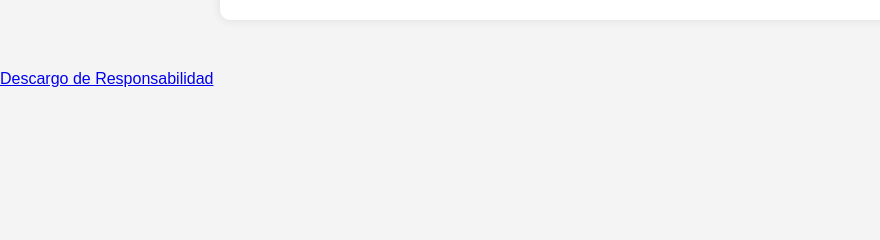
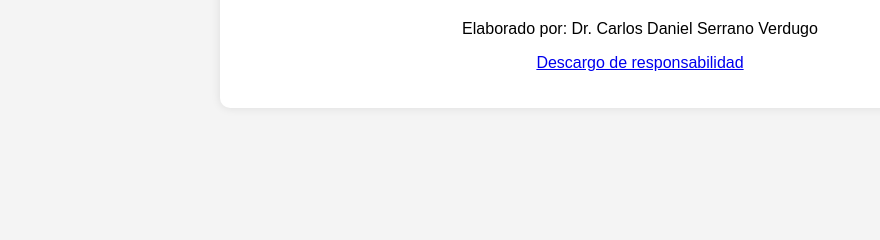
Before and after one commit to yosoyelquesoy/Espontaneos_UMF4, a Flask app: page /admin_dashboard in a window 1280 px wide. Shown: the part 502-742 px from the top of the page, without its empty margins (0-880 px from the left). Run offline with Flask 2, Linux system fonts and the light colour scheme; the visitor is signed in with stand-in values (Sample User, id 1).

Commit message:
Añadir descargo de responsabilidad en admin_dashboard

```diff
--- a/templates/admin_dashboard.html
+++ b/templates/admin_dashboard.html
@@ -128,6 +128,10 @@
         .terms-popup button, .disclaimer-popup button {
             background-color: #dc3545;
         }
+        .disclaimer {
+            text-align: center;
+            margin-top: 20px;
+        }
     </style>
 </head>
 <body>
@@ -188,6 +192,10 @@
             </tr>
             {% endfor %}
         </table>
+        <div class="disclaimer">
+            <p>Elaborado por: Dr. Carlos Daniel Serrano Verdugo</p>
+            <p><a href="javascript:void(0);" onclick="showDisclaimer()">Descargo de responsabilidad</a></p>
+        </div>
     </div>
     <div id="disclaimerPopup" class="disclaimer-popup">
         <h3>Descargo de Responsabilidad</h3>
@@ -204,8 +212,5 @@
             document.getElementById('disclaimerPopup').style.display = 'block';
         }
     </script>
-    <div class="disclaimer">
-        <p><a href="javascript:void(0);" onclick="showDisclaimer()">Descargo de Responsabilidad</a></p>
-    </div>
 </body>
 </html>
```
